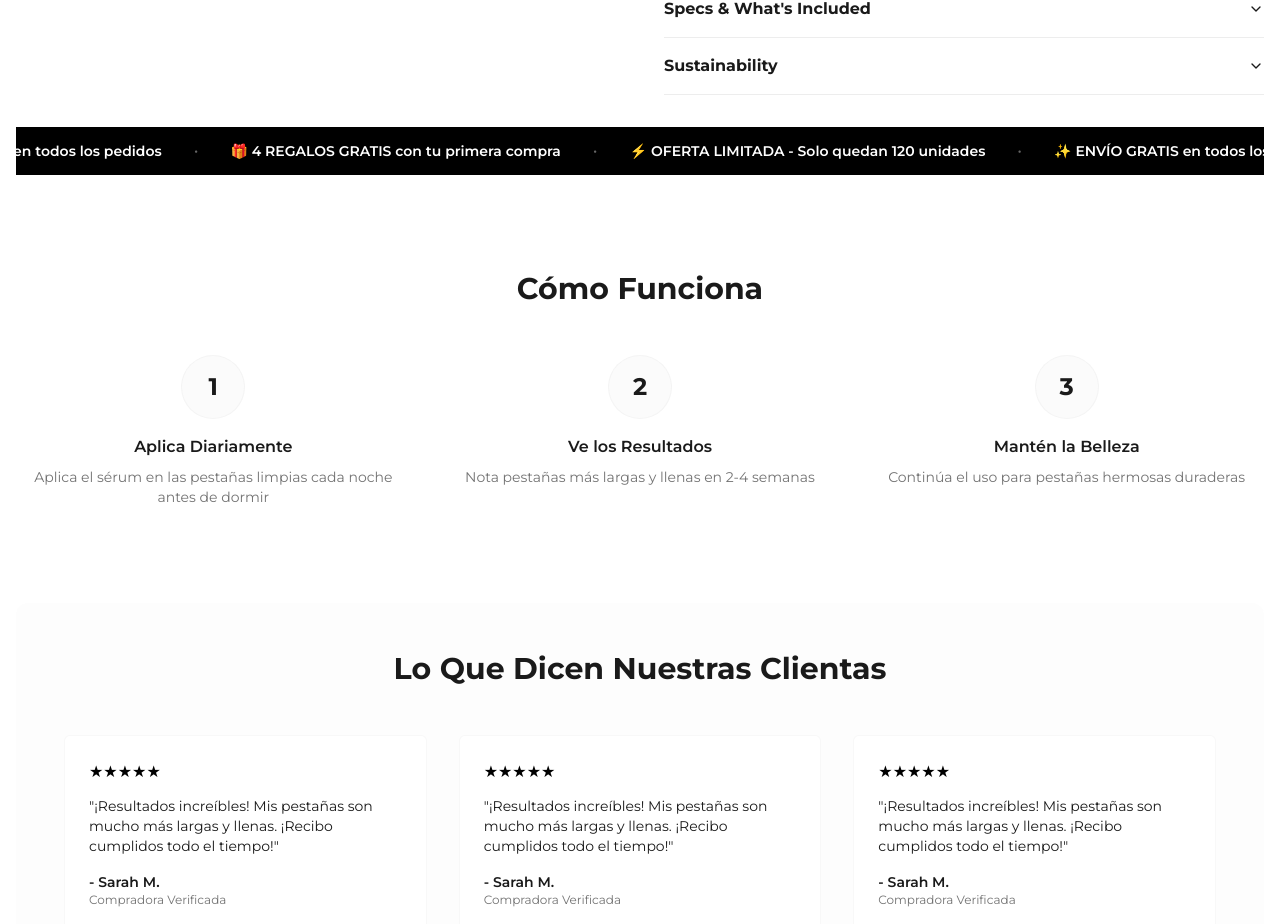
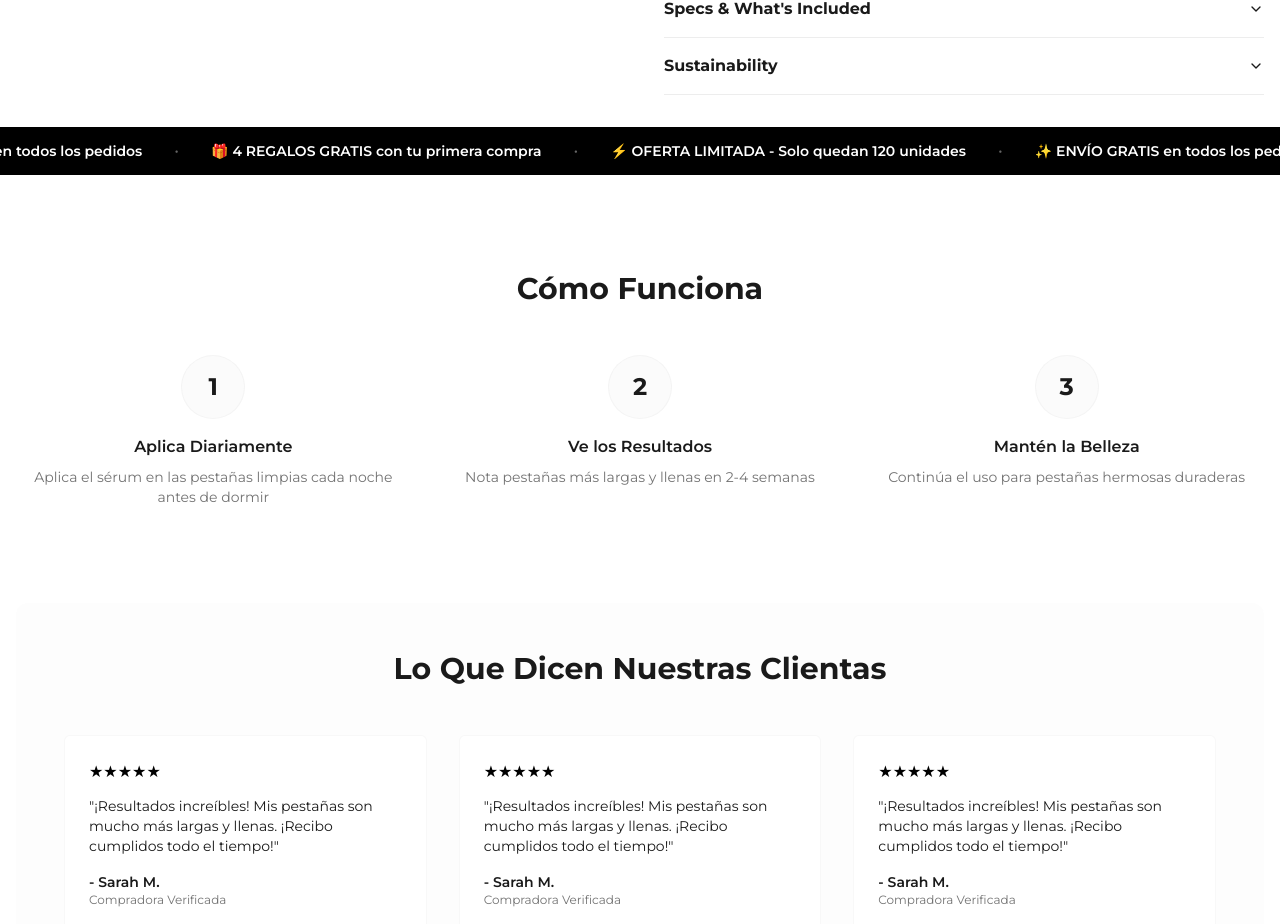
Before and after one commit to Soyt0ny/sonatura, a React (Vite) app: page / in a window 1280 px wide. Shown: the part 2157-3081 px from the top of the page. Built offline with nearby package versions, Linux system fonts and the light colour scheme; the HTML template or start-up script is replaced by a standard one.

Commit message:
Remove side padding from message bar
Remove the white space on the left and right of the infinite scrolling message bar so that it spans the full width of the screen.

```diff
--- a/src/components/ProductInfo.tsx
+++ b/src/components/ProductInfo.tsx
@@ -449,7 +449,7 @@ const ProductInfo = () => {
     </div>
 
     {/* Infinite Scrolling Messages Bar - Full Width */}
-    <div className="mt-8 overflow-hidden bg-primary text-primary-foreground py-3">
+    <div className="mt-8 overflow-hidden bg-primary text-primary-foreground py-3 w-screen relative left-1/2 right-1/2 -ml-[50vw] -mr-[50vw]">
       <div className="flex items-center gap-8 animate-scroll-infinite whitespace-nowrap">
         {/* Primer set de mensajes */}
         <div className="flex items-center gap-2">
```
